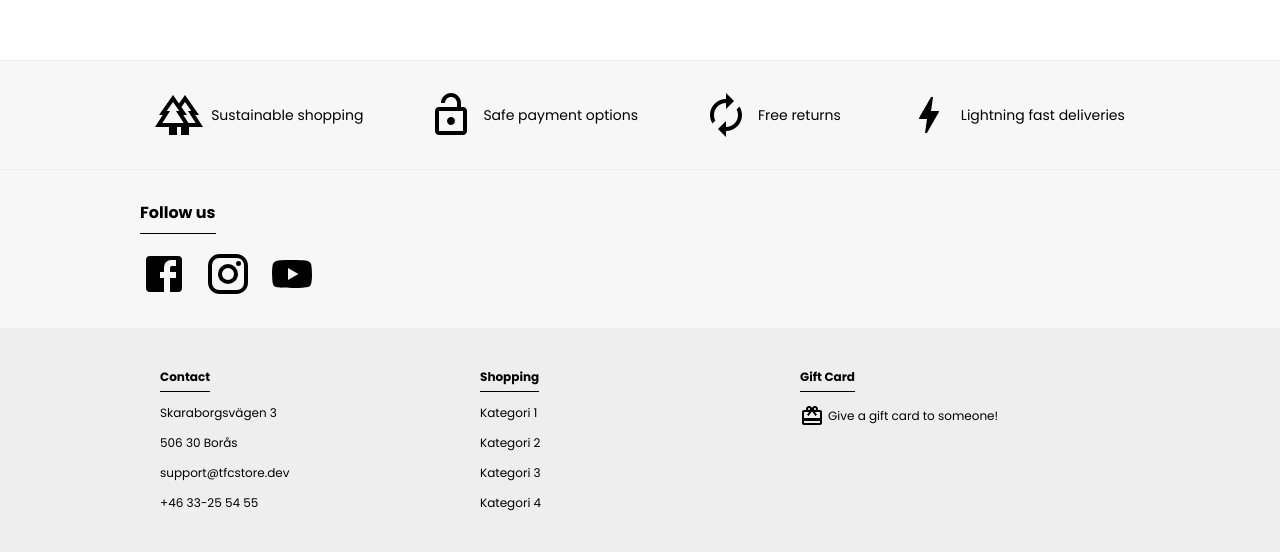
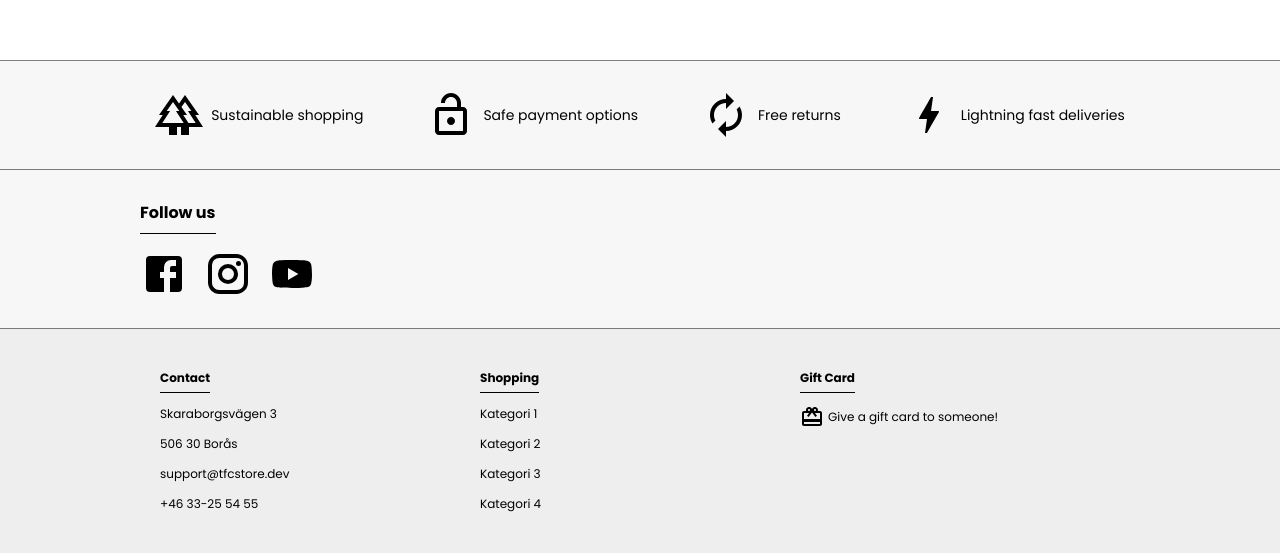
Before and after one commit to Zaai90/Webbshop-med-React, a React (Vite) app: page / in a window 1280 px wide. Shown: the part 740-1293 px from the top of the page. Built offline with nearby package versions, Linux system fonts and the light colour scheme.

Commit message:
Border fixes

```diff
--- a/src/components/Footer.tsx
+++ b/src/components/Footer.tsx
@@ -8,14 +8,16 @@ import RedeemOutlinedIcon from "@mui/icons-material/RedeemOutlined";
 import YouTubeIcon from "@mui/icons-material/YouTube";
 import styled from "styled-components";
 
-const FooterStyled = styled.footer``;
+const FooterStyled = styled.footer`
+  border-top: 1px solid rgba(0, 0, 0, 0.5);
+`;
 const BenefitContainerStyled = styled.div`
   padding: 30px 15px;
   background-color: #f7f7f7;
   display: flex;
   gap: 4rem;
   justify-content: center;
-  border-top: 1px solid #eee;
+  border-bottom: 1px solid rgba(0, 0, 0, 0.5);
 
   svg {
     width: 3rem;
```
